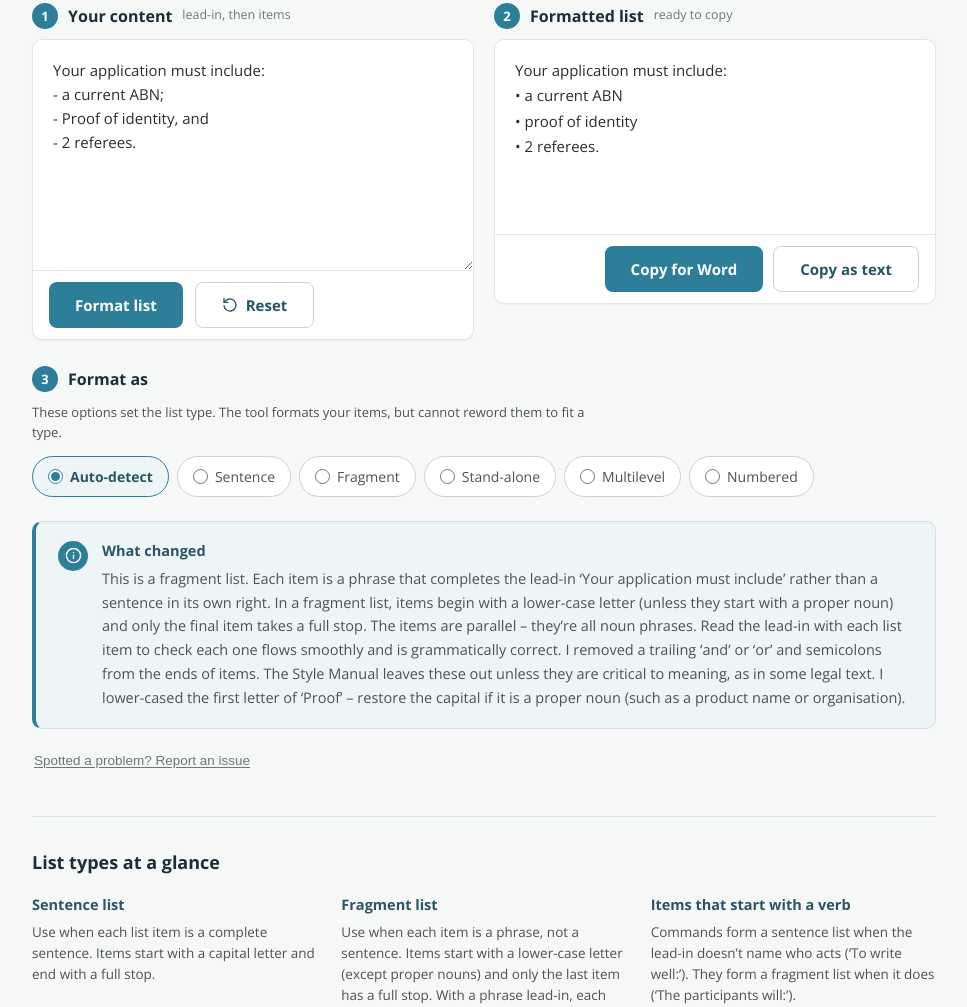
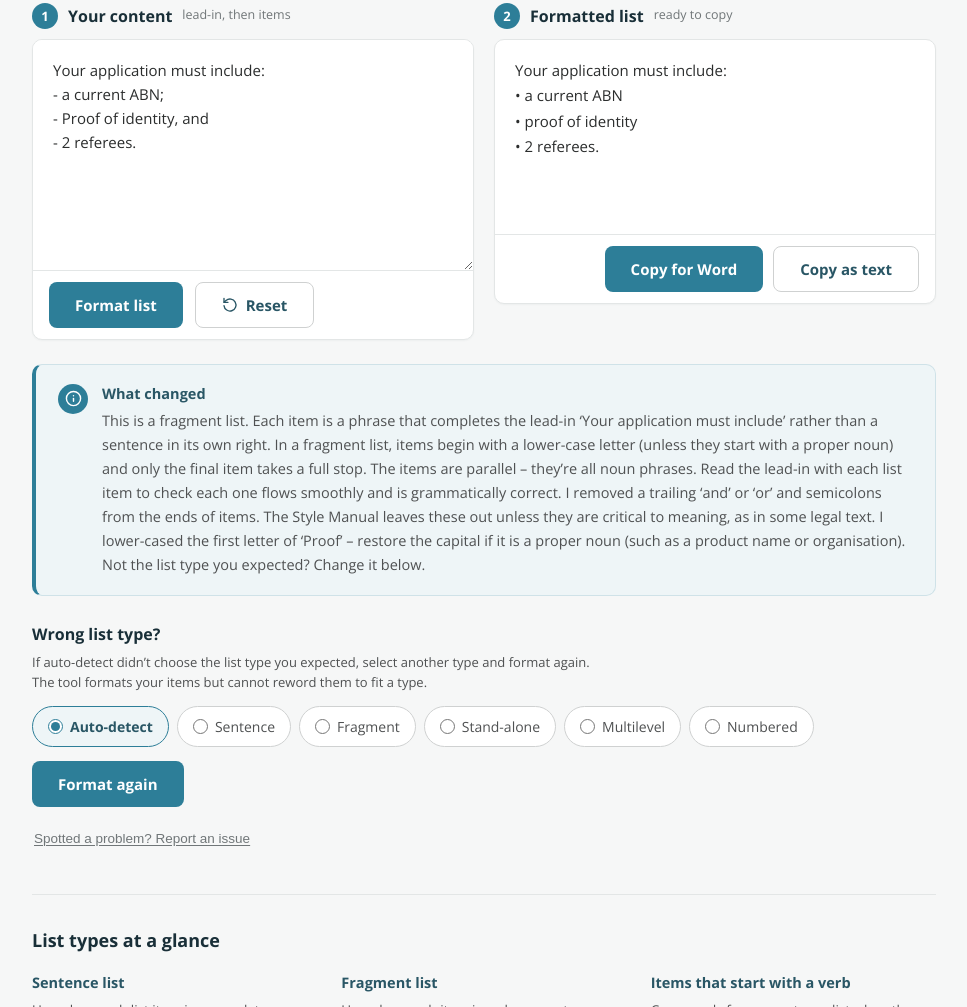
Before and after one commit to rjc27-sm/list-formatter, a website: page index.html in a window 1280 px wide. Shown: the part 289-1296 px from the top of the page, without its empty margins (156-1123 px from the left). Drawn offline with nearby package versions, Linux system fonts and the light colour scheme.

Commit message:
Relocate list type selector to a 'Wrong list type?' correction panel
- Move the selector below the 'What changed' explanation; hide it until a list formats successfully (shown on success, hidden on refusal/error/reset)
- Drop the numbered step and retitle 'Wrong list type?'; add a 'Format again' button
- Add a breadcrumb in the explanation pane pointing to the panel
- Tighten the helper copy; new copy reviewed against the Style Manual
- test.js: add DOM assertions for the relocated, hidden-until-format panel (now 101, all passing)
- Docs: update CLAUDE.md (layout, guardrail) and CHANGELOG

```diff
--- a/index.html
+++ b/index.html
@@ -59,7 +59,10 @@ pre#output{flex:1;min-height:194px;padding:18px 20px;margin:0;white-space:pre-wr
 .copy-btn.copied{background:var(--teal)}
 
 .types{margin-top:26px}
+.types-title{font-size:16px;font-weight:700;color:var(--b1);margin:0 0 6px}
 .types-note{font-size:13px;color:var(--c2);margin:0 0 14px;max-width:560px;line-height:1.55}
+.types-foot{margin-top:14px}
+.explain-hint{font-size:13px;color:var(--c2);margin:10px 0 0}
 .seg{display:flex;flex-wrap:wrap;gap:8px}
 .seg label{display:inline-flex;align-items:center;gap:7px;padding:9px 15px;border:1px solid var(--c5);
   border-radius:999px;font-size:14px;color:var(--c2);cursor:pointer;background:#fff;transition:all .15s var(--ease)}
@@ -169,19 +172,6 @@ pre#output{flex:1;min-height:194px;padding:18px 20px;margin:0;white-space:pre-wr
     </section>
   </div>
 
-  <section class="types">
-    <div class="step-h"><span class="num">3</span><h2>Format as</h2></div>
-    <p class="types-note">These options set the list type. The tool formats your items, but cannot reword them to fit a type.</p>
-    <div class="seg" role="radiogroup" aria-label="Format as">
-      <label><input type="radio" name="listType" value="auto" checked> Auto-detect</label>
-      <label><input type="radio" name="listType" value="sentence"> Sentence</label>
-      <label><input type="radio" name="listType" value="fragment"> Fragment</label>
-      <label><input type="radio" name="listType" value="standAlone"> Stand-alone</label>
-      <label><input type="radio" name="listType" value="multilevel"> Multilevel</label>
-      <label><input type="radio" name="listType" value="numbered"> Numbered</label>
-    </div>
-  </section>
-
   <div id="errorPanel" class="error-panel hidden" role="alert">
     <div class="error-icon" aria-hidden="true"><svg viewBox="0 0 24 24" fill="none" stroke="currentColor" stroke-width="2" stroke-linecap="round" stroke-linejoin="round"><circle cx="12" cy="12" r="10"/><line x1="12" y1="8" x2="12" y2="13"/><line x1="12" y1="16.5" x2="12" y2="16.5"/></svg></div>
     <div>
@@ -195,8 +185,25 @@ pre#output{flex:1;min-height:194px;padding:18px 20px;margin:0;white-space:pre-wr
     <div>
       <h3>What changed</h3>
       <p id="explanationText"></p>
+      <p class="explain-hint">Not the list type you expected? Change it below.</p>
     </div>
   </div>
+
+  <section class="types hidden" id="typesPanel">
+    <h2 class="types-title">Wrong list type?</h2>
+    <p class="types-note">If auto-detect didn’t choose the list type you expected, select another type and format again. The tool formats your items but cannot reword them to fit a type.</p>
+    <div class="seg" role="radiogroup" aria-label="Choose a list type">
+      <label><input type="radio" name="listType" value="auto" checked> Auto-detect</label>
+      <label><input type="radio" name="listType" value="sentence"> Sentence</label>
+      <label><input type="radio" name="listType" value="fragment"> Fragment</label>
+      <label><input type="radio" name="listType" value="standAlone"> Stand-alone</label>
+      <label><input type="radio" name="listType" value="multilevel"> Multilevel</label>
+      <label><input type="radio" name="listType" value="numbered"> Numbered</label>
+    </div>
+    <div class="types-foot">
+      <button class="btn btn-primary" type="button" onclick="analyseList()">Format again</button>
+    </div>
+  </section>
 
   <div class="report-link-row">
     <button type="button" id="reportOpenBtn" class="report-link">Spotted a problem? Report an issue</button>
@@ -1041,6 +1048,7 @@ function collectFixes(cleaned) {
     document.getElementById('errorText').textContent = text;
     document.getElementById('errorPanel').classList.remove('hidden');
     document.getElementById('explanation').classList.add('hidden');
+    document.getElementById('typesPanel').classList.add('hidden');
     document.getElementById('copyBtn').classList.add('hidden');
     document.getElementById('copyWordBtn').classList.add('hidden');
     document.getElementById('output').textContent = 'Your formatted list will appear here';
@@ -1090,6 +1098,7 @@ function collectFixes(cleaned) {
     }
     document.getElementById('explanationText').textContent = result.explanation;
     document.getElementById('explanation').classList.remove('hidden');
+    document.getElementById('typesPanel').classList.remove('hidden');
   }
 
   function flashBtn(id, label, restore) {
@@ -1241,6 +1250,7 @@ function collectFixes(cleaned) {
     document.getElementById('output').textContent = 'Your formatted list will appear here';
     document.getElementById('explanation').classList.add('hidden');
     document.getElementById('errorPanel').classList.add('hidden');
+    document.getElementById('typesPanel').classList.add('hidden');
     document.getElementById('copyBtn').classList.add('hidden');
     document.getElementById('copyWordBtn').classList.add('hidden');
     const auto = document.querySelector('input[name="listType"][value="auto"]');
```
Also changed, not shown: list-formatter-tool.html (+23 -13 lines), test.js (+12 -0 lines), .claude/CLAUDE.md, CHANGELOG.md.
